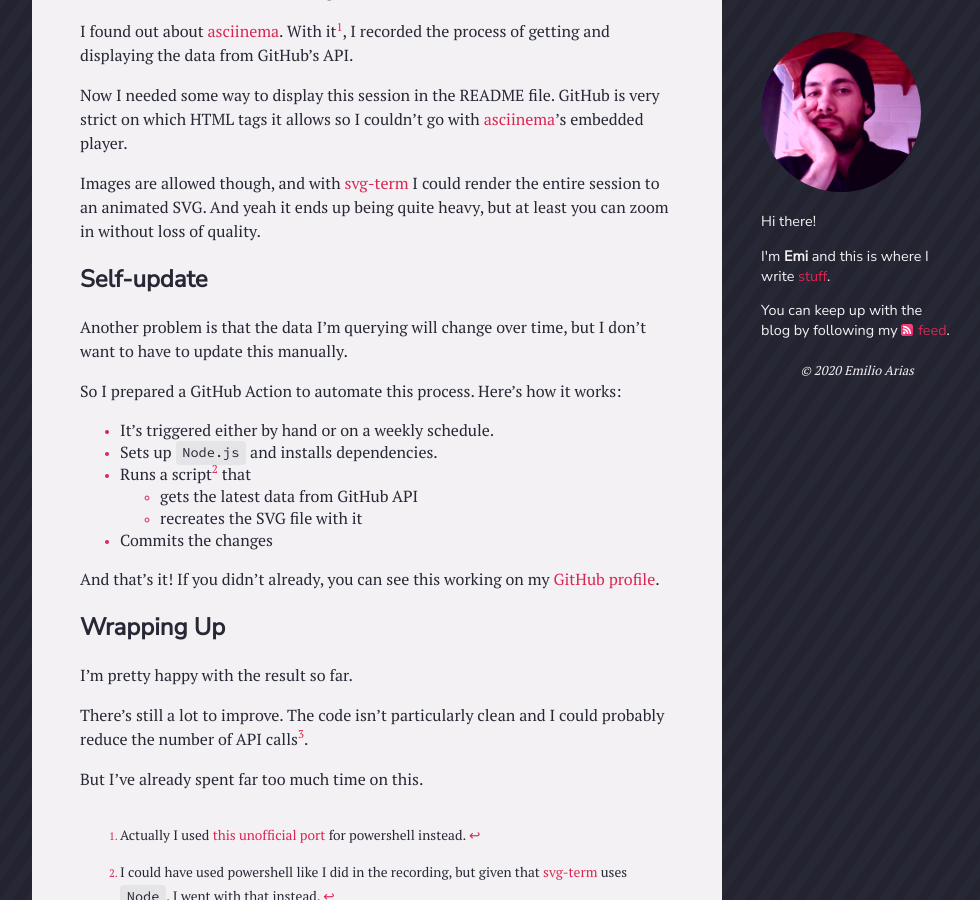
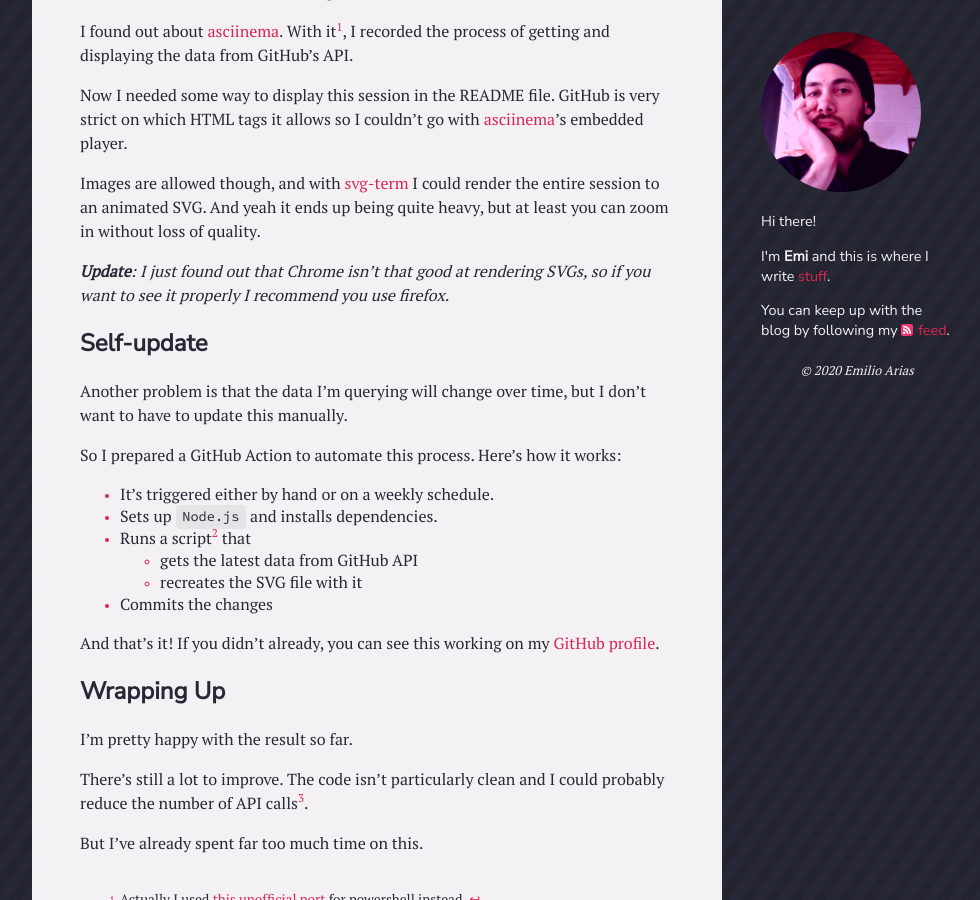
Before and after one commit to ariasemis/ariasemis.github.io, a Jekyll site: the page built from _posts/2020-09-23-github-profile.md, in a window 1280 px wide and 900 px high, scrolled down 696 px. Shown: the whole window, without its empty margins (128-1108 px from the left). Built offline with Jekyll 4.4.1, drawn with Linux system fonts in a browser that asks for light colours.

Commit message:
profile update

```diff
--- a/_posts/2020-09-23-github-profile.md
+++ b/_posts/2020-09-23-github-profile.md
@@ -25,6 +25,8 @@
 Now I needed some way to display this session in the README file. GitHub is very strict on which HTML tags it allows so I couldn't go with [asciinema][]'s embedded player.
 
 Images are allowed though, and with [svg-term][] I could render the entire session to an animated SVG. And yeah it ends up being quite heavy, but at least you can zoom in without loss of quality.
+
+_**Update**: I just found out that Chrome isn't that good at rendering SVGs, so if you want to see it properly I recommend you use firefox._
 
 ## Self-update
 
```
Also changed, not shown: 1 other file.
